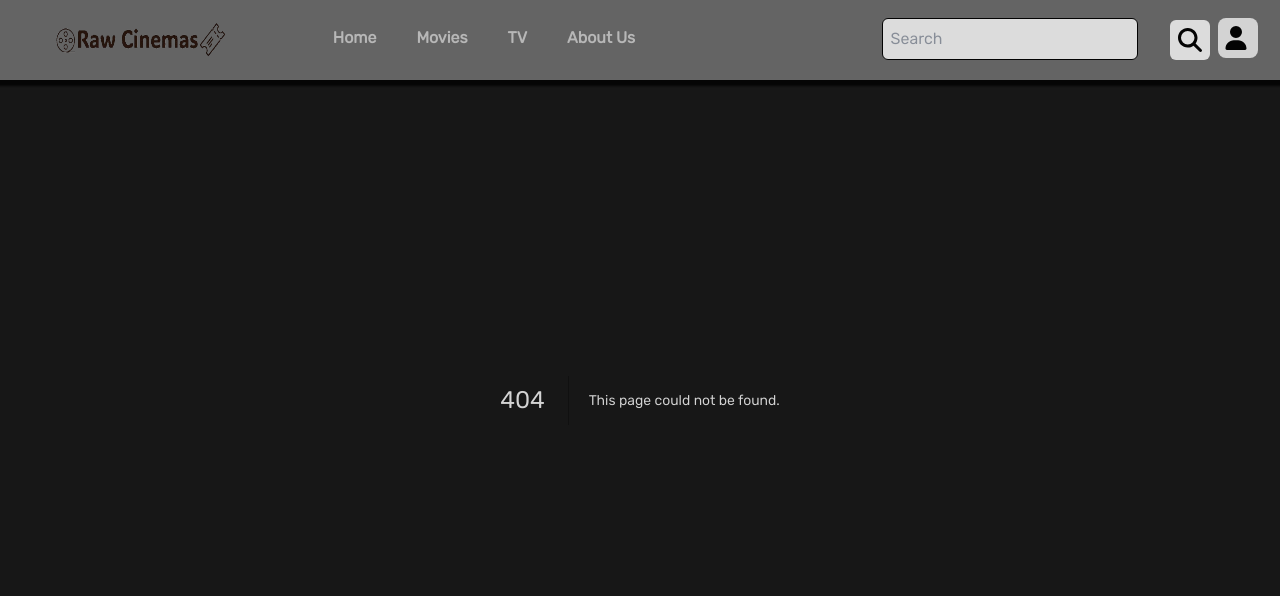
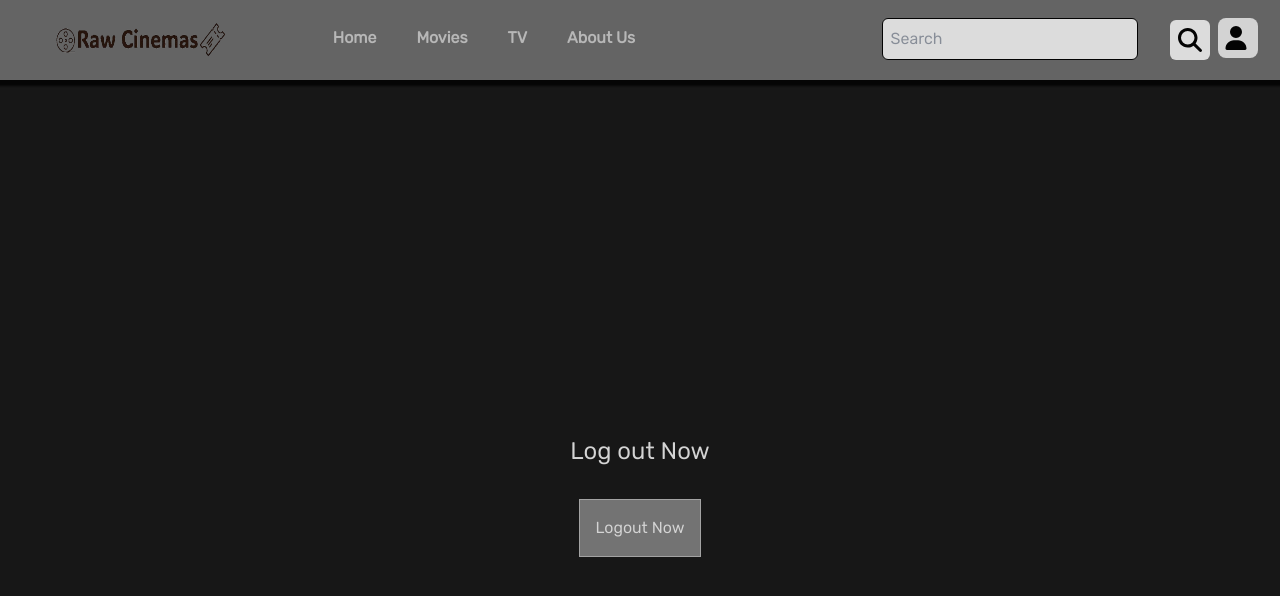
Before and after one commit to RawndRaja/Raw-Wood, a Next.js app: page /auth/logout in a window 1280 px wide. Before the commit this address had no page. Shown: the top 596 px of the page. Built offline with nearby package versions, Linux system fonts and the light colour scheme.

Commit message:
final update at last added middle ware

```diff
--- /dev/null
+++ b/src/app/auth/logout/page.jsx
@@ -0,0 +1,29 @@
+'use client'
+import axios from 'axios';
+import React from 'react'
+
+export default function Page() {
+  return (
+    <div>
+        <div className="h-24"></div>
+        <div>
+            <form className='w-screen h-screen flex flex-col justify-center items-center' onSubmit={
+                (e) => {
+                    e.preventDefault();
+                }
+            }>
+                <div className='flex flex-col gap-8 justify-center items-center'>
+                    <h1 className='text-2xl'>Log out Now</h1>
+                    <button onClick={
+                        async ()=>{
+                            const response = await axios.get('/api/Users/logout')
+                            console.log(response);
+
+                        }
+                    } className='border border-neutral-400 p-4 bg-neutral-500 hover:bg-neutral-600 transition-all'>Logout Now</button>
+                </div>
+            </form>
+        </div>
+    </div>
+  )
+}
```
